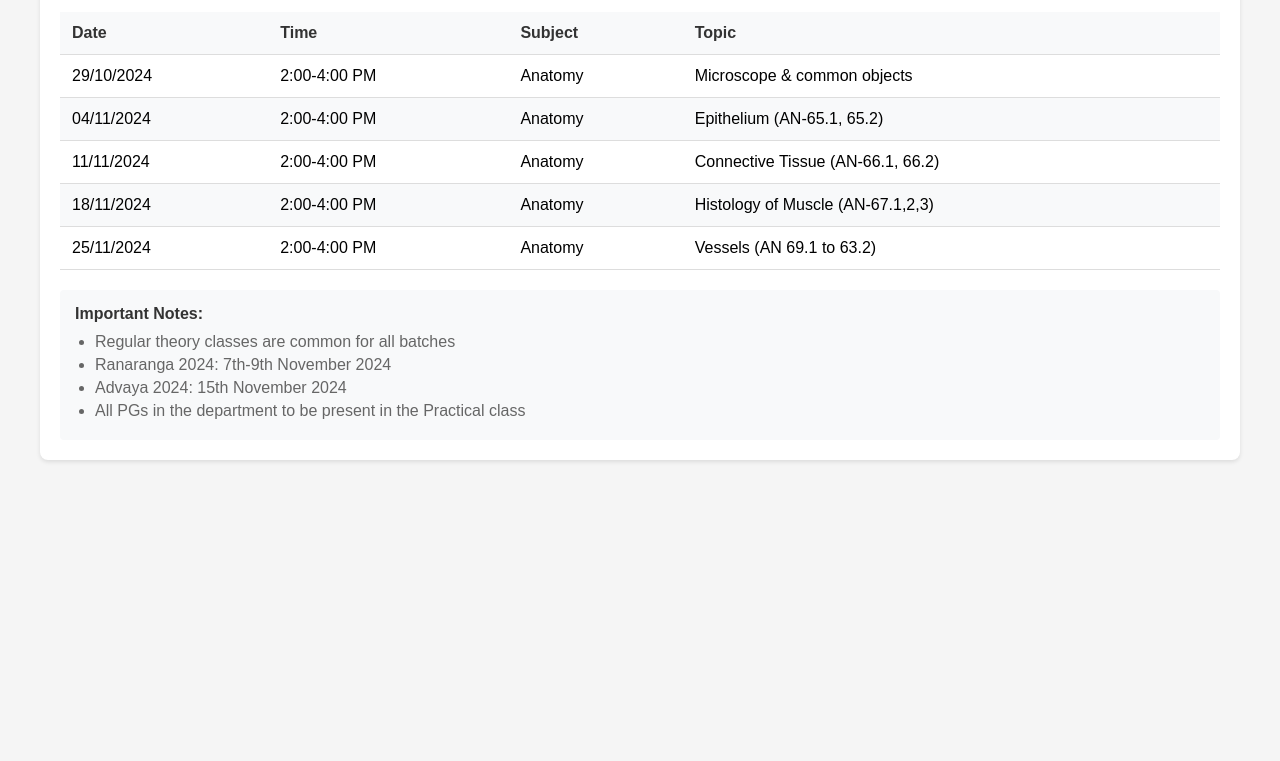
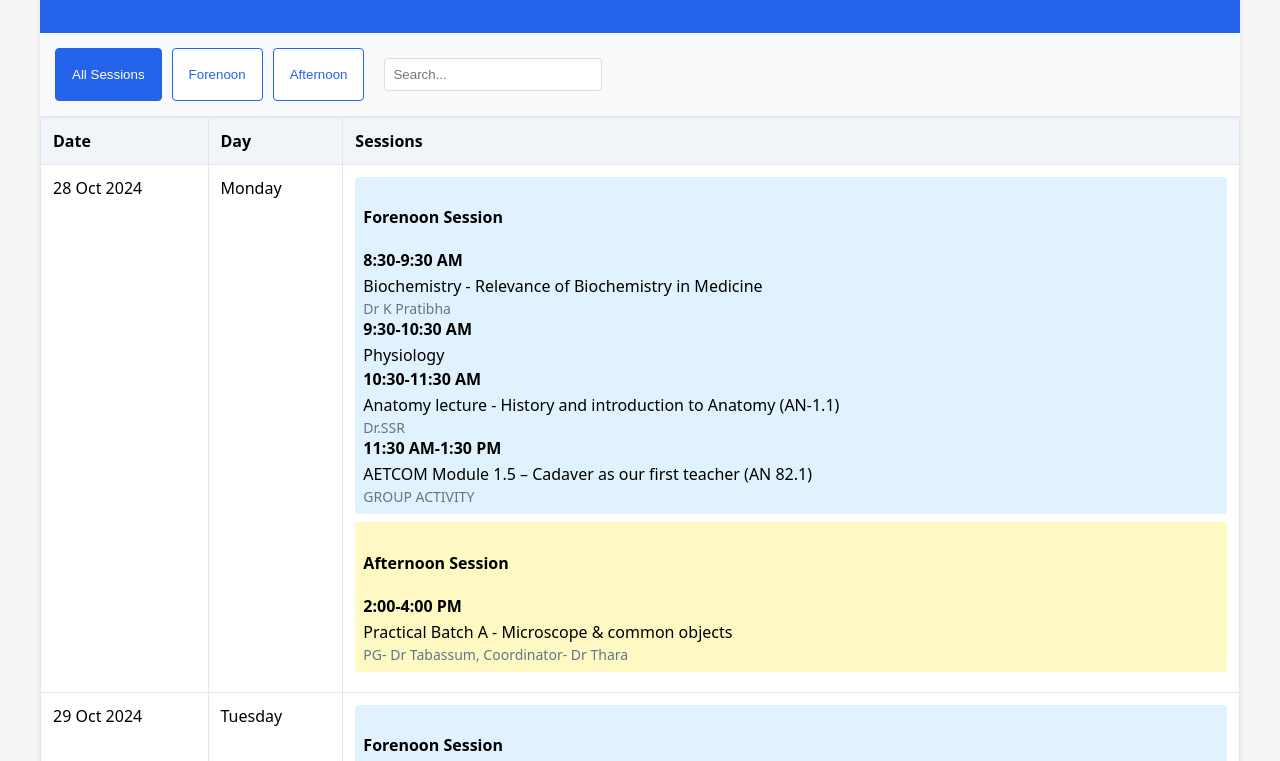
Before and after one commit to RealDev05/cse_s1_c_programs, a plain HTML site: page index.html in a window 1280 px wide. Shown: the part 204-965 px from the top of the page. Before the commit the page ends 800 px from the top, so only its background shows below. Drawn offline with Linux system fonts and the light colour scheme.

Commit message:
Update index.html

```diff
--- a/index.html
+++ b/index.html
@@ -2,242 +2,351 @@
 <html>
 <head>
     <style>
-        * {
-            margin: 0;
-            padding: 0;
-            box-sizing: border-box;
-            font-family: Arial, sans-serif;
-        }
-
         body {
+            font-family: system-ui, -apple-system, sans-serif;
             padding: 20px;
-            background-color: #f5f5f5;
-        }
-
-        .container {
             max-width: 1200px;
             margin: 0 auto;
-            background-color: white;
-            padding: 20px;
+            background: #f5f5f5;
+        }
+        .timetable {
+            background: white;
             border-radius: 8px;
             box-shadow: 0 2px 4px rgba(0,0,0,0.1);
+            overflow: hidden;
         }
-
         .header {
-            margin-bottom: 24px;
+            background: #2563eb;
+            color: white;
+            padding: 20px;
+            text-align: center;
         }
-
-        h1 {
-            font-size: 24px;
-            color: #333;
-            margin-bottom: 8px;
+        .filters {
+            padding: 15px;
+            background: #f8fafc;
+            border-bottom: 1px solid #e2e8f0;
+            display: flex;
+            gap: 10px;
+            flex-wrap: wrap;
         }
-
-        h2 {
-            font-size: 20px;
-            color: #666;
-            margin-bottom: 16px;
-        }
-
-        h3 {
-            font-size: 18px;
-            color: #1a73e8;
-            margin-bottom: 16px;
-        }
-
-        .tabs {
-            margin-bottom: 20px;
-        }
-
-        .tab {
-            padding: 10px 20px;
-            background-color: #f0f0f0;
-            border: none;
+        .filter-btn {
+            padding: 8px 16px;
+            border: 1px solid #2563eb;
+            background: white;
+            color: #2563eb;
             border-radius: 4px;
             cursor: pointer;
-            margin-right: 10px;
-            font-size: 14px;
         }
-
-        .tab.active {
-            background-color: #1a73e8;
+        .filter-btn.active {
+            background: #2563eb;
             color: white;
         }
-
         table {
             width: 100%;
             border-collapse: collapse;
-            margin-bottom: 20px;
         }
-
         th, td {
             padding: 12px;
+            border: 1px solid #e2e8f0;
             text-align: left;
-            border-bottom: 1px solid #ddd;
+            vertical-align: top;
         }
-
         th {
-            background-color: #f8f9fa;
-            font-weight: bold;
-            color: #333;
+            background: #f1f5f9;
+            font-weight: 600;
+            position: sticky;
+            top: 0;
+            z-index: 10;
         }
-
-        tr:nth-child(even) {
-            background-color: #f8f9fa;
-        }
-
-        .notes {
-            margin-top: 20px;
-            padding: 15px;
-            background-color: #f8f9fa;
+        .session {
+            margin-bottom: 8px;
+            padding: 8px;
             border-radius: 4px;
         }
-
-        .notes h4 {
-            margin-bottom: 10px;
-            color: #333;
+        .forenoon {
+            background: #e0f2fe;
         }
-
-        .notes ul {
-            padding-left: 20px;
+        .afternoon {
+            background: #fef9c3;
         }
-
-        .notes li {
-            margin-bottom: 5px;
-            color: #666;
+        .holiday {
+            background: #fee2e2;
         }
-
-        #practicalSchedule {
-            display: none;
+        .time {
+            font-weight: 600;
+            margin-bottom: 4px;
+        }
+        .subject {
+            margin-bottom: 2px;
+        }
+        .faculty {
+            font-size: 0.875rem;
+            color: #64748b;
+        }
+        .no-classes {
+            color: #94a3b8;
+            font-style: italic;
+        }
+        .search-box {
+            padding: 8px;
+            margin: 10px;
+            width: 200px;
+            border: 1px solid #ddd;
+            border-radius: 4px;
         }
     </style>
 </head>
 <body>
-    <div class="container">
+    <div class="timetable">
         <div class="header">
             <h1>ESIC MC & PGIMSR Rajajinagar, Bangalore-10</h1>
-            <h2>MBBS Batch 2024-2025 (October & November 2024)</h2>
-            <h3>Batch A Schedule</h3>
+            <h2>MBBS Batch 2024-2025 Timetable</h2>
+            <p>October & November 2024</p>
         </div>
-
-        <div class="tabs">
-            <button class="tab active" onclick="showSchedule('theorySchedule')">Theory & Lab Schedule</button>
-            <button class="tab" onclick="showSchedule('practicalSchedule')">Biochemistry Practical</button>
+        <div class="filters">
+            <button class="filter-btn active" onclick="filterSessions('all')">All Sessions</button>
+            <button class="filter-btn" onclick="filterSessions('forenoon')">Forenoon</button>
+            <button class="filter-btn" onclick="filterSessions('afternoon')">Afternoon</button>
+            <input type="text" class="search-box" placeholder="Search..." oninput="searchSchedule(this.value)">
         </div>
-
-        <div id="theorySchedule">
-            <table>
+        <table id="scheduleTable">
             <thead>
                 <tr>
                     <th>Date</th>
-                        <th>Time</th>
-                        <th>Subject</th>
-                        <th>Topic</th>
+                    <th>Day</th>
+                    <th>Sessions</th>
                 </tr>
             </thead>
             <tbody>
-                    <tr>
-                        <td>29/10/2024</td>
-                        <td>2:00-4:00 PM</td>
-                        <td>Anatomy</td>
-                        <td>Microscope & common objects</td>
-                    </tr>
-                    <tr>
-                        <td>04/11/2024</td>
-                        <td>2:00-4:00 PM</td>
-                        <td>Anatomy</td>
-                        <td>Epithelium (AN-65.1, 65.2)</td>
-                    </tr>
-                    <tr>
-                        <td>11/11/2024</td>
-                        <td>2:00-4:00 PM</td>
-                        <td>Anatomy</td>
-                        <td>Connective Tissue (AN-66.1, 66.2)</td>
-                    </tr>
-                    <tr>
-                        <td>18/11/2024</td>
-                        <td>2:00-4:00 PM</td>
-                        <td>Anatomy</td>
-                        <td>Histology of Muscle (AN-67.1,2,3)</td>
-                    </tr>
-                    <tr>
-                        <td>25/11/2024</td>
-                        <td>2:00-4:00 PM</td>
-                        <td>Anatomy</td>
-                        <td>Vessels (AN 69.1 to 63.2)</td>
-                    </tr>
             </tbody>
         </table>
     </div>
 
-        <div id="practicalSchedule">
-            <table>
-                <thead>
-                    <tr>
-                        <th>Date</th>
-                        <th>Time</th>
-                        <th>Topic</th>
-                        <th>Faculty</th>
-                    </tr>
-                </thead>
-                <tbody>
-                    <tr>
-                        <td>29/10/2024</td>
-                        <td>02-04 PM</td>
-                        <td>General Instructions to students, Lab safety and biomedical waste disposal</td>
-                        <td>PG- Dr Tabassum, Coordinator- Dr Thara</td>
-                    </tr>
-                    <tr>
-                        <td>5/11/2024</td>
-                        <td>02-04 PM</td>
-                        <td>Preparation of buffer and estimation of pH using pH meter</td>
-                        <td>PG- Dr Sadia Anjum, Coordinator- Dr Thara</td>
-                    </tr>
-                    <tr>
-                        <td>12/11/2024</td>
-                        <td>02-04 PM</td>
-                        <td>Analysis of Normal Urine Instructions & Demonstration</td>
-                        <td>PG-Dr Dinakaran, Coordinator- Dr Veerendra Kumar</td>
-                    </tr>
-                    <tr>
-                        <td>19/11/2024</td>
-                        <td>02-04 PM</td>
-                        <td>Analysis of Normal Urine + Skill assessment</td>
-                        <td>PG-Dr Dinakaran, Coordinator- Dr Veerendra Kumar</td>
-                    </tr>
-                    <tr>
-                        <td>26/11/2024</td>
-                        <td>02-04 PM</td>
-                        <td>Analysis of Abnormal Urine- Instructions & Demonstration</td>
-                        <td>Dr Reny Agnes, Coordinator- Dr Tejomani</td>
-                    </tr>
-                </tbody>
-            </table>
+    <script>
+        const schedule = [
+            {
+                date: '2024-10-28',
+                day: 'Monday',
+                sessions: {
+                    forenoon: [
+                        {
+                            time: '8:30-9:30 AM',
+                            subject: 'Biochemistry - Relevance of Biochemistry in Medicine',
+                            faculty: 'Dr K Pratibha'
+                        },
+                        {
+                            time: '9:30-10:30 AM',
+                            subject: 'Physiology',
+                            faculty: ''
+                        },
+                        {
+                            time: '10:30-11:30 AM',
+                            subject: 'Anatomy lecture - History and introduction to Anatomy (AN-1.1)',
+                            faculty: 'Dr.SSR'
+                        },
+                        {
+                            time: '11:30 AM-1:30 PM',
+                            subject: 'AETCOM Module 1.5 – Cadaver as our first teacher (AN 82.1)',
+                            faculty: 'GROUP ACTIVITY'
+                        }
+                    ],
+                    afternoon: [
+                        {
+                            time: '2:00-4:00 PM',
+                            subject: 'Practical Batch A - Microscope & common objects',
+                            faculty: 'PG- Dr Tabassum, Coordinator- Dr Thara'
+                        }
+                    ]
+                }
+            },
+            {
+                date: '2024-10-29',
+                day: 'Tuesday',
+                sessions: {
+                    forenoon: [
+                        {
+                            time: '8:30-9:30 AM',
+                            subject: 'Physiology',
+                            faculty: ''
+                        },
+                        {
+                            time: '9:30-10:30 AM',
+                            subject: 'Anatomy lecture - Skin, Superficial Fascia & deep fascia (AN- 4.1,4.2,4.3, 4.4,4.5)',
+                            faculty: 'Dr.CN'
+                        },
+                        {
+                            time: '10:30-11:30 AM',
+                            subject: 'Physiology',
+                            faculty: ''
+                        }
+                    ],
+                    afternoon: [
+                        {
+                            time: '2:00-4:00 PM',
+                            subject: 'Practical Batch B - Microscope & common objects',
+                            faculty: 'PG- Dr Tabassum, Coordinator- Dr Thara'
+                        }
+                    ]
+                }
+            },
+            {
+                date: '2024-10-31',
+                day: 'Thursday',
+                sessions: {
+                    forenoon: [
+                        {
+                            time: '9:30-10:30 AM',
+                            subject: 'HOLIDAY',
+                            faculty: ''
+                        }
+                    ]
+                }
+            },
+            {
+                date: '2024-11-01',
+                day: 'Friday',
+                sessions: {
+                    forenoon: [
+                        {
+                            time: '9:30-10:30 AM',
+                            subject: 'HOLIDAY',
+                            faculty: ''
+                        }
+                    ]
+                }
+            },
+            // Continue with all dates through November 30th following the same pattern
+            {
+                date: '2024-11-30',
+                day: 'Saturday',
+                sessions: {
+                    forenoon: [
+                        {
+                            time: '8:30-9:30 AM',
+                            subject: 'Biochemistry',
+                            faculty: ''
+                        },
+                        {
+                            time: '9:30-10:30 AM',
+                            subject: 'Physiology',
+                            faculty: ''
+                        },
+                        {
+                            time: '10:30-11:30 AM',
+                            subject: 'Physiology & Biochemistry',
+                            faculty: ''
+                        }
+                    ],
+                    afternoon: [
+                        {
+                            time: '2:00-4:00 PM',
+                            subject: 'Sports/ Extracurricular',
+                            faculty: ''
+                        }
+                    ]
+                }
+            }
+        ];
+
+        function formatDate(dateStr) {
+            const date = new Date(dateStr);
+            return date.toLocaleDateString('en-GB', {
+                day: '2-digit',
+                month: 'short',
+                year: 'numeric'
+            });
+        }
+
+        function renderSchedule(filter = 'all', searchTerm = '') {
+            const tbody = document.querySelector('#scheduleTable tbody');
+            tbody.innerHTML = '';
+
+            schedule.forEach(day => {
+                if (searchTerm && !matchesSearch(day, searchTerm)) {
+                    return;
+                }
+
+                const row = document.createElement('tr');
+                const sessions = [];
+
+                if ((filter === 'all' || filter === 'forenoon') && day.sessions.forenoon) {
+                    const sessionHtml = `
+                        <div class="session forenoon">
+                            <h4>Forenoon Session</h4>
+                            ${day.sessions.forenoon.map(session => `
+                                <div class="time">${session.time}</div>
+                                <div class="subject">${session.subject}</div>
+                                ${session.faculty ? `<div class="faculty">${session.faculty}</div>` : ''}
+                            `).join('')}
+                        </div>`;
+
+                    if (day.sessions.forenoon.some(session => session.subject === 'HOLIDAY')) {
+                        sessions.push(`<div class="session holiday">HOLIDAY</div>`);
+                    } else {
+                        sessions.push(sessionHtml);
+                    }
+                }
+
+                if ((filter === 'all' || filter === 'afternoon') && day.sessions.afternoon) {
+                    sessions.push(`
+                        <div class="session afternoon">
+                            <h4>Afternoon Session</h4>
+                            ${day.sessions.afternoon.map(session => `
+                                <div class="time">${session.time}</div>
+                                <div class="subject">${session.subject}</div>
+                                ${session.faculty ? `<div class="faculty">${session.faculty}</div>` : ''}
+                            `).join('')}
                         </div>
+                    `);
+                }
 
-        <div class="notes">
-            <h4>Important Notes:</h4>
-            <ul>
-                <li>Regular theory classes are common for all batches</li>
-                <li>Ranaranga 2024: 7th-9th November 2024</li>
-                <li>Advaya 2024: 15th November 2024</li>
-                <li>All PGs in the department to be present in the Practical class</li>
-            </ul>
-        </div>
-    </div>
+                row.innerHTML = `
+                    <td>${formatDate(day.date)}</td>
+                    <td>${day.day}</td>
+                    <td>${sessions.length ? sessions.join('') : '<div class="no-classes">No classes scheduled</div>'}</td>
+                `;
 
-    <script>
-        function showSchedule(scheduleId) {
-            document.getElementById('theorySchedule').style.display = 'none';
-            document.getElementById('practicalSchedule').style.display = 'none';
-            document.getElementById(scheduleId).style.display = 'block';
+                tbody.appendChild(row);
+            });
+        }
 
-            const tabs = document.getElementsByClassName('tab');
-            for(let tab of tabs) {
-                tab.classList.remove('active');
+        function matchesSearch(day, searchTerm) {
+            searchTerm = searchTerm.toLowerCase();
+
+            // Check date and day
+            if (formatDate(day.date).toLowerCase().includes(searchTerm) ||
+                day.day.toLowerCase().includes(searchTerm)) {
+                return true;
             }
+
+            // Check sessions
+            for (const sessionType in day.sessions) {
+                for (const session of day.sessions[sessionType]) {
+                    if (session.subject.toLowerCase().includes(searchTerm) ||
+                        (session.faculty && session.faculty.toLowerCase().includes(searchTerm))) {
+                        return true;
+                    }
+                }
+            }
+
+            return false;
+        }
+
+        function filterSessions(filter) {
+            document.querySelectorAll('.filter-btn').forEach(btn => {
+                btn.classList.remove('active');
+            });
             event.target.classList.add('active');
+            renderSchedule(filter, document.querySelector('.search-box').value);
         }
+
+        function searchSchedule(searchTerm) {
+            const activeFilter = document.querySelector('.filter-btn.active').textContent.toLowerCase().split(' ')[0];
+            renderSchedule(activeFilter, searchTerm);
+        }
+
+        // Initial render
+        renderSchedule();
     </script>
 </body>
 </html>
```
Lines whose indentation alone changed are shown as unchanged.
